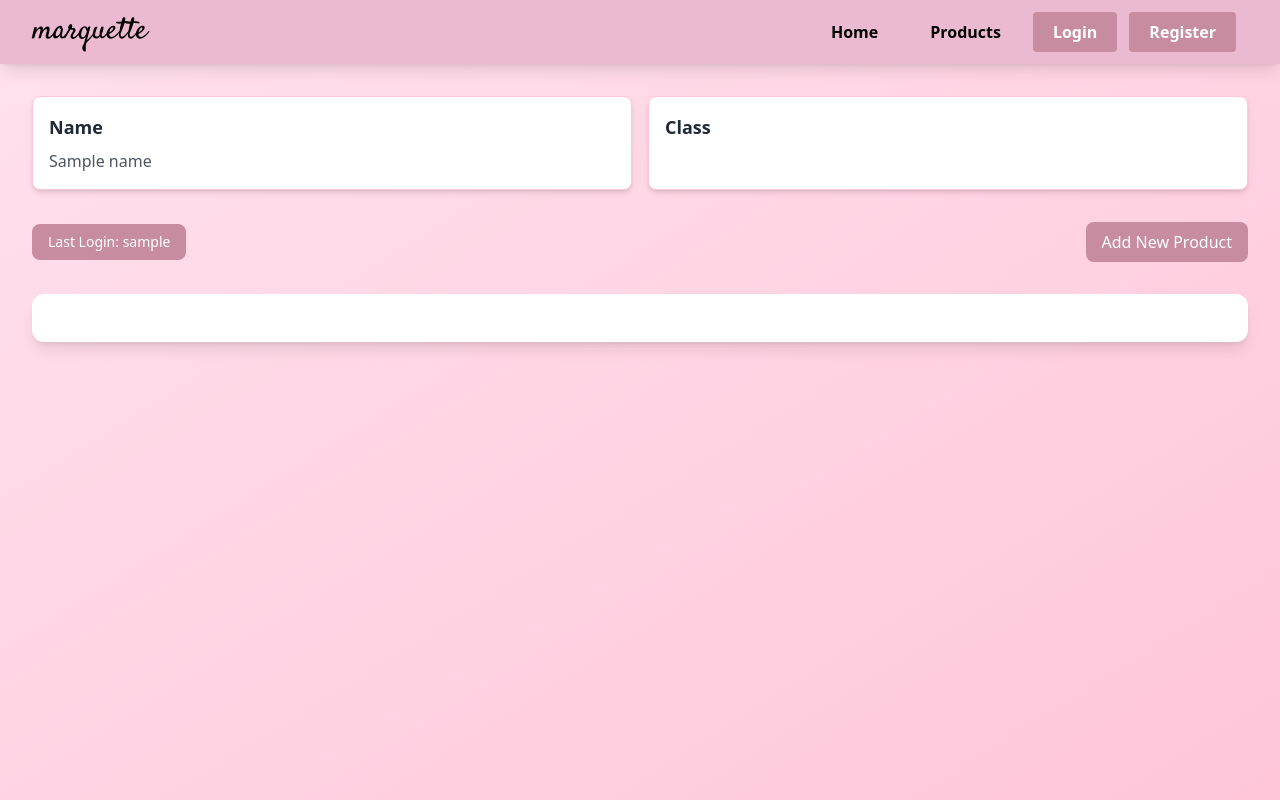
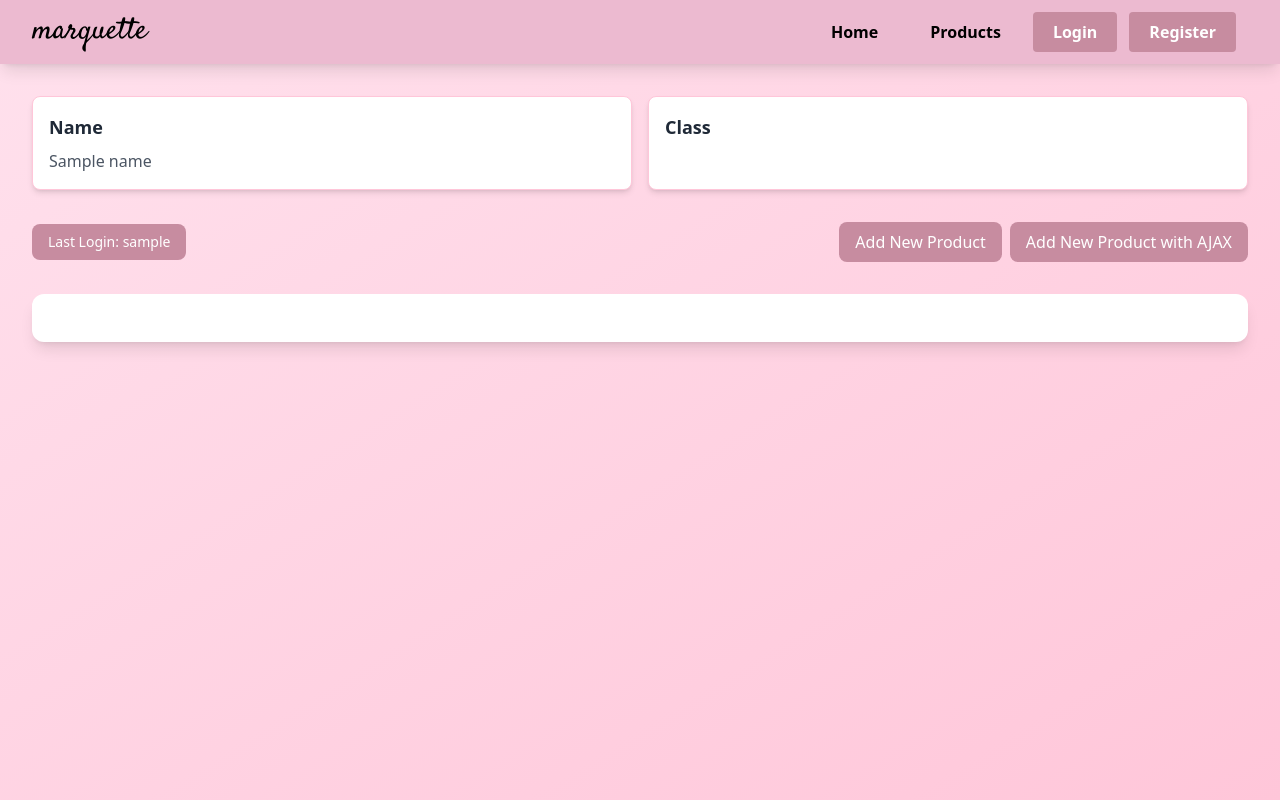
Before and after one commit to setiawans/marquette, a Django app: template main/templates/main.html in a window 1280 px wide. Run offline with Django 5.2, Linux system fonts and the light colour scheme; the template is opened without the code that fills it: most values are stand-ins (such as "Sample title", 1, 10 or a date in 2020); data that the repository does not hold is empty; some libraries are stand-ins or nearby versions.

Commit message:
Finished Tugas Individu 6

```diff
--- a/main/templates/main.html
+++ b/main/templates/main.html
@@ -1,33 +1,73 @@
 {% extends 'base.html' %} {% load static %} {% block meta %}
 <title>marquette</title>
+<script src="https://cdn.jsdelivr.net/npm/dompurify@3.1.7/dist/purify.min.js"></script>
 {% endblock meta %} {% block content %} {% include 'navbar.html' %}
-<div
-  class="overflow-x-hidden px-4 md:px-8 pb-8 pt-24 min-h-screen bg-gradient-to-br from-[#ffe1ed] to-[#ffc6d9] flex flex-col"
->
+<div class="overflow-x-hidden px-4 md:px-8 pb-8 pt-24 min-h-screen bg-gradient-to-br from-[#ffe1ed] to-[#ffc6d9] flex flex-col">
   <div class="mx-auto w-full space-y-8">
     <div class="grid grid-cols-1 md:grid-cols-2 gap-4">
       {% include "card_info.html" with title='Name' value=name %}
       {% include "card_info.html" with title='Class' value=class %}
     </div>
 
-    <div
-      class="flex flex-col sm:flex-row items-start sm:items-center justify-between space-y-4 sm:space-y-0 sm:space-x-4"
-    >
-      <div
-        class="bg-[#c78ca0] text-white rounded-lg py-2 px-4 w-full sm:w-auto"
-      >
+    <div class="flex flex-col sm:flex-row items-start sm:items-center justify-between space-y-4 sm:space-y-0 sm:space-x-4">
+      <div class="bg-[#c78ca0] text-white rounded-lg py-2 px-4 w-full sm:w-auto">
         <h1 class="text-sm text-center">Last Login: {{last_login}}</h1>
       </div>
-      <a
-        href="{% url 'main:create_product' %}"
-        class="bg-[#c78ca0] hover:bg-[#d9a7a4] text-white font-medium py-2 px-4 rounded-lg transition duration-300 ease-in-out w-full sm:w-auto text-center"
-      >
-        Add New Product
-      </a>
+
+      <div class="flex w-full sm:w-auto space-x-2">
+        <a href="{% url 'main:create_product' %}"
+          class="bg-[#c78ca0] hover:bg-[#d9a7a4] text-white font-medium py-2 px-4 rounded-lg transition duration-300 ease-in-out w-full sm:w-auto text-center">
+          Add New Product
+        </a>
+
+        <button data-modal-target="crudModal" data-modal-toggle="crudModal" class="ml-auto bg-[#c78ca0] hover:bg-[#d9a7a4] text-white font-medium py-2 px-4 rounded-lg transition duration-300 ease-in-out w-full sm:w-auto text-center" onclick="showModal();">
+          Add New Product with AJAX
+        </button>
+      </div>
     </div>
+
 
     <div class="bg-white rounded-xl shadow-lg p-6">
       <div id="product_cards"></div>
+      <div id="crudModal" tabindex="-1" aria-hidden="true" class="hidden fixed inset-0 z-50 w-full flex items-center justify-center bg-gray-800 bg-opacity-50 overflow-x-hidden overflow-y-auto transition-opacity duration-300 ease-out">
+        <div id="crudModalContent" class="relative bg-white rounded-lg shadow-lg w-5/6 sm:w-3/4 md:w-1/2 lg:w-1/3 mx-4 sm:mx-0 transform scale-95 opacity-0 transition-transform transition-opacity duration-300 ease-out">
+          <div class="flex items-center justify-between p-4 border-b rounded-t">
+            <h3 class="text-xl font-semibold text-gray-900">
+              Add New Product
+            </h3>
+            <button type="button" class="text-gray-400 bg-transparent hover:bg-gray-200 hover:text-gray-900 rounded-lg text-sm p-1.5 ml-auto inline-flex items-center" id="closeModalBtn">
+              <svg aria-hidden="true" class="w-5 h-5" fill="currentColor" viewBox="0 0 20 20" xmlns="http://www.w3.org/2000/svg">
+                <path fill-rule="evenodd" d="M4.293 4.293a1 1 0 011.414 0L10 8.586l4.293-4.293a1 1 0 111.414 1.414L11.414 10l4.293 4.293a1 1 0 01-1.414 1.414L10 11.414l-4.293 4.293a1 1 0 01-1.414-1.414L8.586 10 4.293 5.707a1 1 0 010-1.414z" clip-rule="evenodd"></path>
+              </svg>
+              <span class="sr-only">Close modal</span>
+            </button>
+          </div>
+          <div class="px-6 py-4 space-y-6 form-style">
+            <form id="productEntryForm">
+              <div class="mb-4">
+                <label for="name" class="block text-sm font-medium text-gray-700">Name</label>
+                <input type="text" id="name" name="name" class="mt-1 block w-full border border-gray-300 rounded-md p-2 hover:border-indigo-700" placeholder="Enter your product name" required>
+              </div>
+              <div class="mb-4">
+                <label for="price" class="block text-sm font-medium text-gray-700">Price</label>
+                <input type="number" id="price" name="price" class="mt-1 block w-full border border-gray-300 rounded-md p-2 hover:border-indigo-700" placeholder="Enter your product price" required>
+              </div>
+              <div class="mb-4">
+                <label for="description" class="block text-sm font-medium text-gray-700">Description</label>
+                <textarea id="description" name="description" rows="3" class="mt-1 block w-full h-52 resize-none border border-gray-300 rounded-md p-2 hover:border-indigo-700" placeholder="Describe your product" required></textarea>
+              </div>
+            </form>
+          </div>
+          <div class="flex flex-col space-y-2 md:flex-row md:space-y-0 md:space-x-2 p-6 border-t border-gray-200 rounded-b justify-center md:justify-end">
+            <button type="submit" id="submitProductEntry" form="productEntryForm" class="bg-[#ff9ec3] hover:bg-[#ffb6d3] text-white rounded-full px-4 py-2 transition duration-300 shadow-md">
+              Save
+            </button>
+            <button type="button" class="bg-[#ff6b9d] hover:bg-[#ff8fb3] text-white rounded-full px-4 py-2 transition duration-300 shadow-md" id="cancelButton">
+              Cancel
+            </button>
+          </div>
+        </div>
+      </div>
     </div>
   </div>
 </div>
@@ -56,15 +96,18 @@
     } else {
       classNameString = "grid grid-cols-1 sm:grid-cols-2 lg:grid-cols-3 gap-6 w-full";
       productEntries.forEach((item) => {
+        const name = DOMPurify.sanitize(item.fields.name);
+        const price = DOMPurify.sanitize(item.fields.price);
+        const description = DOMPurify.sanitize(item.fields.description);
         htmlString += `
         <div class="relative bg-white shadow-md rounded-lg overflow-hidden border border-[#ffc6d9] h-80">
           <div class="bg-[#ffe1ed] text-gray-800 p-4 border-b border-[#ffc6d9]">
-            <h3 class="font-bold text-xl mb-2 text-[#ff6b9d] truncate">${item.fields.name}</h3>
-            <p class="product-price text-gray-600 font-bold" data-price="${item.fields.price}"></p>
+            <h3 class="font-bold text-xl mb-2 text-[#ff6b9d] truncate">${name}</h3>
+            <p class="product-price text-gray-600 font-bold" data-price="${price}"></p>
           </div>
           <div class="p-4 max-h-40 overflow-y-auto">
             <p class="font-semibold text-lg mb-2 text-[#ff6b9d]">Description</p>
-            <p class="text-gray-700 mb-2 break-words whitespace-normal overflow-wrap-normal">${item.fields.description}</p>
+            <p class="text-gray-700 mb-2 break-words whitespace-normal overflow-wrap-normal">${description}</p>
           </div>
             <div class="flex justify-end space-x-2 p-4 bg-[#fff0f5] absolute bottom-0 right-0 left-0">
               <a href="/edit-product/${item.pk}" class="bg-[#ff9ec3] hover:bg-[#ffb6d3] text-white rounded-full px-4 py-2 transition duration-300 shadow-md">
@@ -81,8 +124,72 @@
     }
     document.getElementById("product_cards").className = classNameString;
     document.getElementById("product_cards").innerHTML = htmlString;
+
+    function formatRupiah(price) {
+      return new Intl.NumberFormat('id-ID', { style: 'currency', currency: 'IDR' }).format(price);
+    }
+
+    document.querySelectorAll(".product-price").forEach(function(priceElement) {
+      const price = priceElement.getAttribute("data-price");
+      priceElement.innerText = formatRupiah(price);
+    });
   }
 
   refreshProductEntries();
+
+  const modal = document.getElementById('crudModal');
+  const modalContent = document.getElementById('crudModalContent');
+
+  function showModal() {
+      const modal = document.getElementById('crudModal');
+      const modalContent = document.getElementById('crudModalContent');
+
+      document.getElementById("productEntryForm").reset();
+
+      modal.classList.remove('hidden');
+      setTimeout(() => {
+        modalContent.classList.remove('opacity-0', 'scale-95');
+        modalContent.classList.add('opacity-100', 'scale-100');
+      }, 50);
+  }
+
+  function hideModal() {
+      const modal = document.getElementById('crudModal');
+      const modalContent = document.getElementById('crudModalContent');
+
+      modalContent.classList.remove('opacity-100', 'scale-100');
+      modalContent.classList.add('opacity-0', 'scale-95');
+
+      setTimeout(() => {
+        modal.classList.add('hidden');
+      }, 150);
+  }
+
+  document.getElementById("cancelButton").addEventListener("click", hideModal);
+  document.getElementById("closeModalBtn").addEventListener("click", hideModal);
+
+  async function addProductEntry() {
+    try {
+      const response = await fetch("{% url 'main:create_ajax' %}", {
+        method: "POST",
+        body: new FormData(document.querySelector('#productEntryForm')),
+      });
+
+      if (!response.ok) {
+        throw new Error('Failed to create product');
+      }
+
+      await refreshProductEntries();
+      document.getElementById("productEntryForm").reset();
+      hideModal();
+    } catch (error) {
+      alert('Error: ' + error.message);
+    }
+  }
+
+  document.getElementById("productEntryForm").addEventListener("submit", (e) => {
+    e.preventDefault();
+    addProductEntry();
+  });
 </script>
 {% endblock content %}
--- a/main/urls.py
+++ b/main/urls.py
@@ -1,11 +1,12 @@
 from django.urls import path
-from main.views import show_main, create_product, edit_product, delete_product, show_xml, show_json, show_xml_by_id, show_json_by_id, register, login_user, logout_user
+from main.views import show_main, create_product, create_ajax, edit_product, delete_product, show_xml, show_json, show_xml_by_id, show_json_by_id, register, login_user, logout_user
 
 app_name = 'main'
 
 urlpatterns = [
     path('', show_main, name='show_main'),
     path('create-product', create_product, name='create_product'),
+    path('create-ajax', create_ajax, name='create_ajax'),
     path('edit-product/<uuid:id>', edit_product, name='edit_product'),
     path('delete-product/<uuid:id>', delete_product, name='delete_product'),
     path('xml/', show_xml, name='show_xml'),
--- a/main/views.py
+++ b/main/views.py
@@ -7,6 +7,9 @@ from django.contrib import messages
 from django.http import HttpResponse, HttpResponseRedirect
 from django.urls import reverse
 from django.core import serializers
+from django.views.decorators.csrf import csrf_exempt
+from django.views.decorators.http import require_POST
+from django.utils.html import strip_tags
 from main.forms import ProductForm
 from main.models import Product
 
@@ -69,6 +72,28 @@ def create_product(request) :
     context = {'form' : form}
     return render(request, "create_product.html", context)
 
+@csrf_exempt
+@require_POST
+def create_ajax(request) :
+    user = request.user
+    name = strip_tags(request.POST.get('name'))
+    price = strip_tags(request.POST.get('price'))
+    description = strip_tags(request.POST.get('description'))
+
+    new_product = Product(
+        user = user,
+        name = name,
+        price = price,
+        description = description
+    )
+
+    if (not name.strip() or not price.strip() or not description.strip()) :
+        return HttpResponse(b"BAD REQUEST", status = 400)
+    else :
+        new_product.save()
+
+    return HttpResponse(b"CREATED", status = 201)
+
 def edit_product(request, id) :
     product = Product.objects.get(pk=id)
     form = ProductForm(request.POST or None, instance=product)
```
Also changed, not shown: main/forms.py (+13 -0 lines), README.md.
